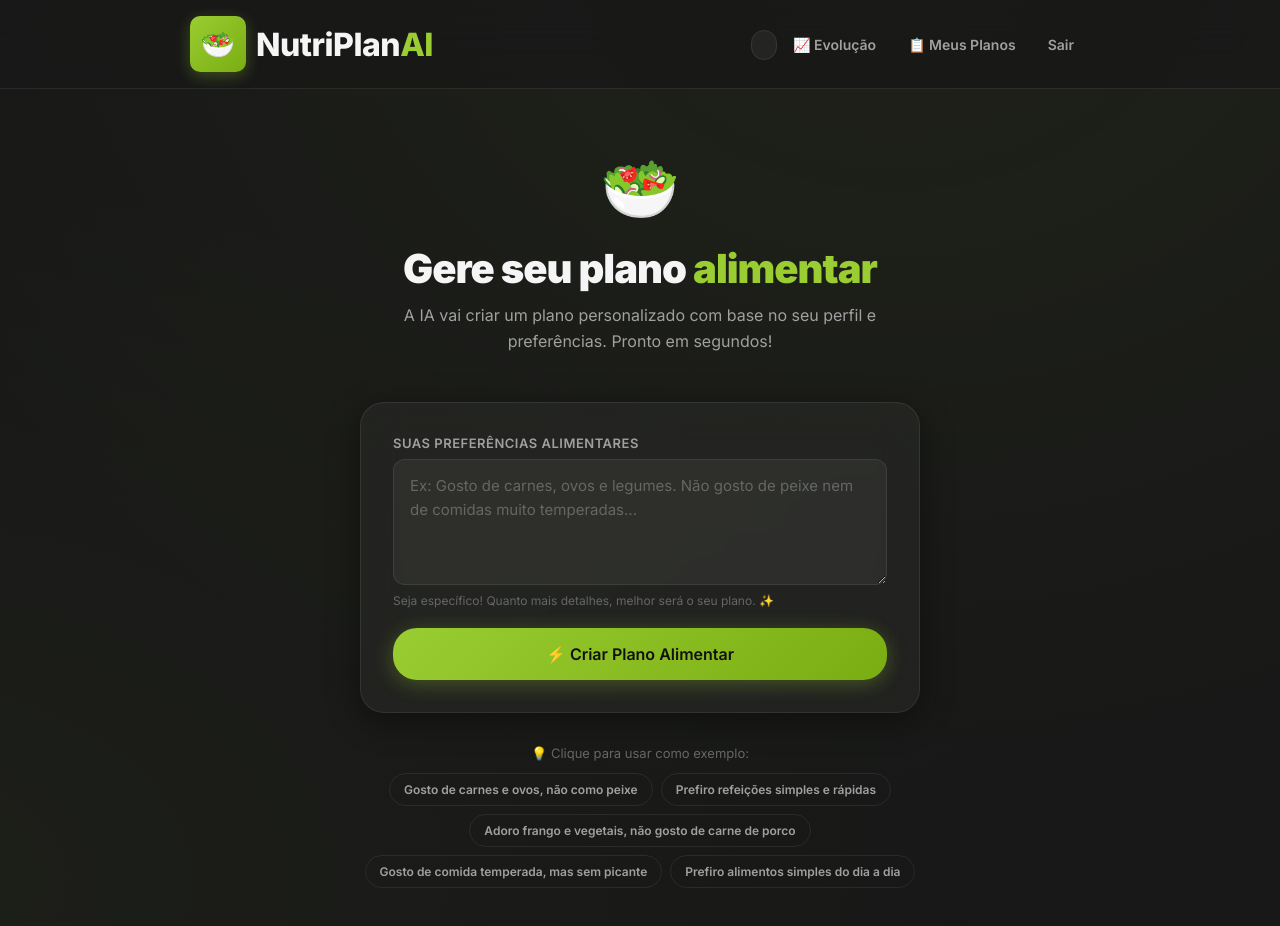
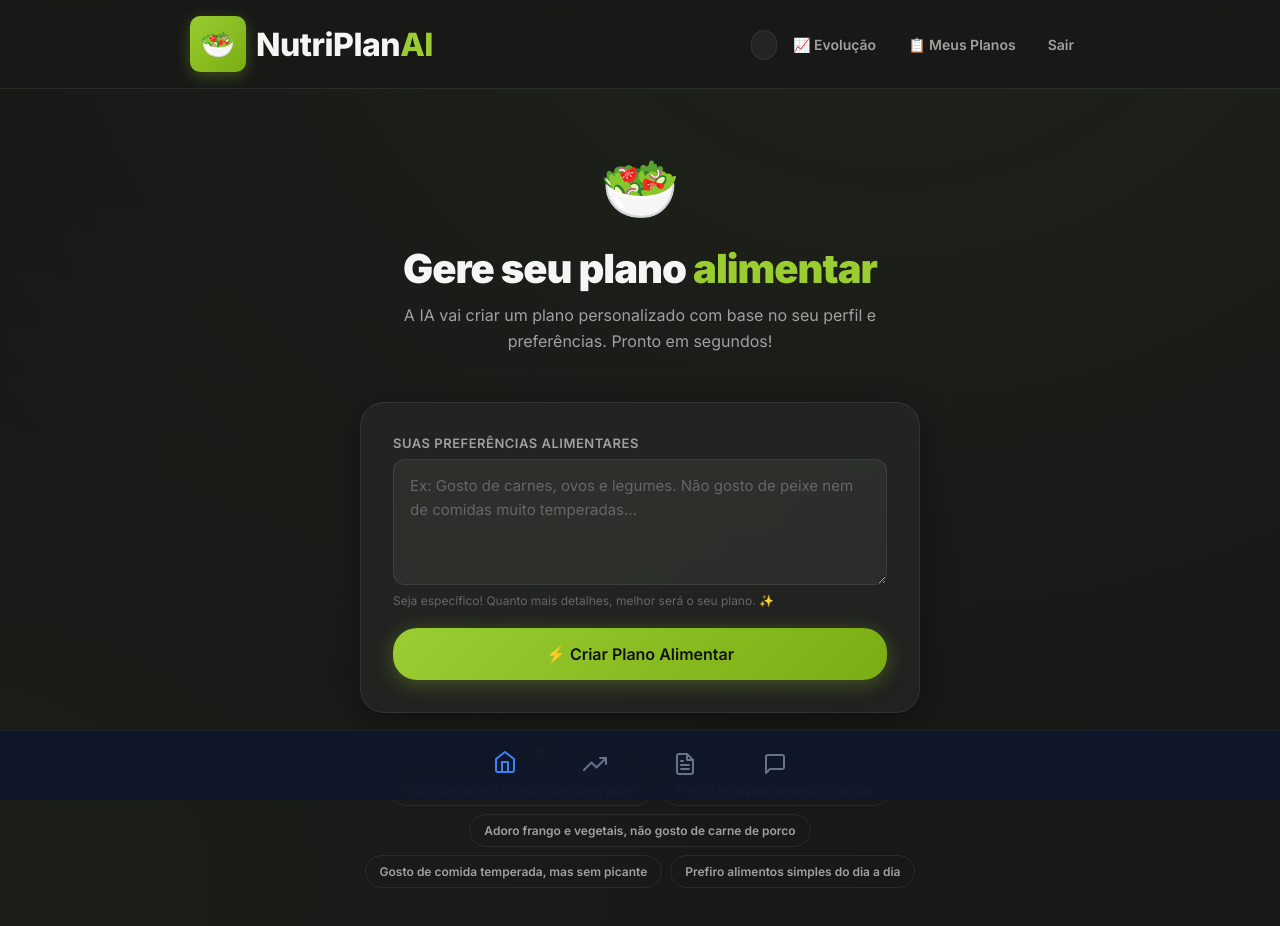
Before and after one commit to H2hMindTool/nutriplanai, a Next.js app: page /app/home in a window 1280 px wide. Shown: the top 926 px of the page. Built offline with nearby package versions, Linux system fonts and the light colour scheme; no server answers.

Commit message:
style: final visual harmony polish (zen aesthetics and minimalist navigation)

```diff
--- a/app/components/MobileNav.tsx
+++ b/app/components/MobileNav.tsx
@@ -1,36 +1,77 @@
 'use client'
 
+import React from 'react'
 import Link from 'next/link'
 import { usePathname } from 'next/navigation'
+
+const navItems = [
+  {
+    name: 'Início',
+    path: '/app/home',
+    icon: (
+      <svg viewBox="0 0 24 24" fill="none" stroke="currentColor" strokeWidth="2" strokeLinecap="round" strokeLinejoin="round" className="w-24 h-24">
+        <path d="M3 9l9-7 9 7v11a2 2 0 01-2 2H5a2 2 0 01-2-2z" />
+        <polyline points="9 22 9 12 15 12 15 22" />
+      </svg>
+    )
+  },
+  {
+    name: 'Evolução',
+    path: '/app/evolution',
+    icon: (
+      <svg viewBox="0 0 24 24" fill="none" stroke="currentColor" strokeWidth="2" strokeLinecap="round" strokeLinejoin="round" className="w-24 h-24">
+        <polyline points="23 6 13.5 15.5 8.5 10.5 1 18" />
+        <polyline points="17 6 23 6 23 12" />
+      </svg>
+    )
+  },
+  {
+    name: 'Planos',
+    path: '/app/history',
+    icon: (
+      <svg viewBox="0 0 24 24" fill="none" stroke="currentColor" strokeWidth="2" strokeLinecap="round" strokeLinejoin="round" className="w-24 h-24">
+        <path d="M14 2H6a2 2 0 00-2 2v16a2 2 0 002 2h12a2 2 0 002-2V8z" />
+        <polyline points="14 2 14 8 20 8" />
+        <line x1="16" y1="13" x2="8" y2="13" />
+        <line x1="16" y1="17" x2="8" y2="17" />
+        <polyline points="10 9 9 9 8 9" />
+      </svg>
+    )
+  },
+  {
+    name: 'Dúvidas',
+    path: '/app/support',
+    icon: (
+      <svg viewBox="0 0 24 24" fill="none" stroke="currentColor" strokeWidth="2" strokeLinecap="round" strokeLinejoin="round" className="w-24 h-24">
+        <path d="M21 15a2 2 0 01-2 2H7l-4 4V5a2 2 0 012-2h14a2 2 0 012 2z" />
+      </svg>
+    )
+  }
+]
 
 export default function MobileNav() {
   const pathname = usePathname()
 
-  // Don't show on non-app pages if needed, but for now let's show on all /app pages
-  if (!pathname.startsWith('/app')) return null
-
-  const navItems = [
-    { label: 'Início', href: '/app/home', icon: '🏠' },
-    { label: 'Evolução', href: '/app/evolution', icon: '📈' },
-    { label: 'Planos', href: '/app/history', icon: '📋' },
-    { label: 'Dúvidas', href: '/app/support', icon: '💬' },
-  ]
+  if (['/login', '/register', '/'].includes(pathname)) return null
 
   return (
-    <nav className="mobile-nav-container">
+    <nav className="mobile-nav-zen">
+      <div className="mobile-nav-inner-zen">
         {navItems.map((item) => {
-        const isActive = pathname === item.href
+          const isActive = pathname === item.path
           return (
             <Link
-            key={item.href}
-            href={item.href}
-            className={`mobile-nav-item ${isActive ? 'active' : ''}`}
+              key={item.path}
+              href={item.path}
+              className={`nav-item-zen ${isActive ? 'active' : ''}`}
             >
-            <span className="mobile-nav-icon">{item.icon}</span>
-            <span className="mobile-nav-label">{item.label}</span>
+              <div className="nav-icon-zen">
+                {item.icon}
+              </div>
             </Link>
           )
         })}
+      </div>
     </nav>
   )
 }
--- a/app/globals.css
+++ b/app/globals.css
@@ -2126,117 +2126,72 @@ html, body {
 }
 
 /* ===== FULL PAGE CHAT REFINED (AI STYLE) ===== */
-/* --- Immersive Chat Redesign --- */
-.immersive-chat-layout {
-  background: #000;
+/* --- Zen Chat Redesign (Visual Harmony) --- */
+.immersive-chat-layout-zen {
+  background: #0f172a; /* Deep Slate - smoother than pure black */
   height: 100vh;
   display: flex;
   flex-direction: column;
-  color: #fff;
+  color: #f8fafc;
   overflow: hidden;
   position: fixed;
   inset: 0;
   z-index: 1000;
 }
 
-.chat-top-bar {
+.chat-top-bar-zen {
   display: flex;
   align-items: center;
   justify-content: space-between;
-  padding: 12px 16px;
-  background: rgba(0, 0, 0, 0.7);
+  padding: 0 20px;
+  background: rgba(15, 23, 42, 0.8);
   backdrop-filter: blur(12px);
   -webkit-backdrop-filter: blur(12px);
-  border-bottom: 1px solid rgba(255, 255, 255, 0.1);
-  height: 56px;
-}
-
-.btn-chat-back {
-  display: flex;
-  align-items: center;
-  gap: 4px;
+  height: 60px;
+  border-bottom: 1px solid rgba(255, 255, 255, 0.05);
+}
+
+.btn-back-zen {
+  color: #94a3b8;
+  display: flex;
+  align-items: center;
+  transition: color 0.2s;
+}
+
+.btn-back-zen:hover {
+  color: #f1f5f9;
+}
+
+.chat-top-title-zen {
   font-size: 14px;
   font-weight: 500;
-  color: #fff;
-  text-decoration: none;
-  background: rgba(255, 255, 255, 0.1);
-  padding: 6px 12px;
-  border-radius: 20px;
-  transition: all 0.2s;
-}
-
-.btn-chat-back:hover {
-  background: rgba(255, 255, 255, 0.2);
-}
-
-.chat-top-title {
-  display: flex;
-  align-items: center;
-  gap: 8px;
-  font-weight: 600;
-  font-size: 15px;
-}
-
-.dot-online {
-  width: 8px;
-  height: 8px;
-  background: #10b981;
-  border-radius: 50%;
-  box-shadow: 0 0 8px rgba(16, 185, 129, 0.6);
-}
-
-.chat-content-fixed {
-  flex: 1;
-  position: relative;
-  overflow: hidden;
-}
-
-.chat-full-container {
-  display: flex;
-  flex-direction: column;
-  height: 100%;
+  color: #94a3b8;
+  letter-spacing: 0.05em;
+  text-transform: uppercase;
 }
 
 .chat-full-messages {
   flex: 1;
-  padding: 24px 16px 140px 16px; /* High bottom padding for input area */
+  padding: 32px 20px 150px 20px;
   overflow-y: auto;
   display: flex;
   flex-direction: column;
-  gap: 20px;
-  background: #000;
-  scroll-behavior: smooth;
-}
-
-.chat-msg-large {
-  max-width: 850px;
-  margin: 0 auto;
-  width: 100%;
-  display: flex;
-  flex-direction: column;
-}
-
-.chat-msg-content {
-  line-height: 1.6;
-  font-size: 15px;
+  gap: 32px; /* Increased gap for Zen harmony */
 }
 
 .chat-msg-user-large .chat-msg-content {
-  background: #2563eb;
+  background: #3b82f6;
   color: #fff;
-  padding: 12px 18px;
-  border-radius: 20px 20px 4px 20px;
-  align-self: flex-end;
-  max-width: 85%;
-  box-shadow: 0 4px 12px rgba(37, 99, 235, 0.2);
+  padding: 14px 20px;
+  border-radius: 24px 24px 4px 24px;
+  font-weight: 400;
+  box-shadow: 0 10px 15px -3px rgba(59, 130, 246, 0.2);
 }
 
 .chat-msg-ai-large .chat-msg-content {
-  background: transparent;
-  color: #e5e7eb;
-  padding: 4px 0;
-  align-self: flex-start;
-  width: 100%;
+  color: #cbd5e1;
+  font-size: 16px;
+  line-height: 1.7;
 }
 
 .chat-full-input-area {
@@ -2244,100 +2199,84 @@ html, body {
   bottom: 0px;
   left: 0;
   right: 0;
-  padding: 30px 16px 80px 16px; /* High bottom padding to avoid MobileNav */
-  background: linear-gradient(to top, #000 70%, transparent);
+  padding: 40px 20px 100px 20px;
+  background: linear-gradient(to top, #0f172a 70%, transparent);
   backdrop-filter: blur(12px);
   -webkit-backdrop-filter: blur(12px);
-  z-index: 100;
-}
-
-.chat-input-wrapper {
-  max-width: 768px;
+}
+
+.chat-input-wrapper-zen {
+  max-width: 600px; /* More focused input width */
   margin: 0 auto;
-  background: #1f2937;
+  background: rgba(30, 41, 59, 0.7);
   border: 1px solid rgba(255, 255, 255, 0.1);
-  border-radius: 28px;
-  padding: 4px 4px 4px 16px;
-  box-shadow: 0 10px 30px rgba(0, 0, 0, 0.5);
-  transition: border-color 0.2s, box-shadow 0.2s;
-}
-
-.chat-input-wrapper:focus-within {
-  border-color: rgba(37, 99, 235, 0.5);
-  box-shadow: 0 10px 30px rgba(37, 99, 235, 0.15);
-}
-
-.chat-full-input-row {
-  display: flex;
-  align-items: flex-end;
-  gap: 8px;
-}
-
-.chat-input-textarea {
-  flex: 1;
-  background: transparent;
-  border: none;
-  color: #fff;
-  padding: 12px 0;
-  font-size: 15px;
-  outline: none;
-  resize: none;
-  max-height: 200px;
-}
-
-.btn-send-ai {
-  width: 36px;
-  height: 36px;
+  border-radius: 32px;
+  padding: 6px 6px 6px 20px;
+}
+
+.btn-send-zen {
+  width: 40px;
+  height: 40px;
+  background: #f8fafc;
+  color: #0f172a;
   border-radius: 50%;
-  background: #fff;
-  color: #000;
-  display: flex;
-  align-items: center;
-  justify-content: center;
-  border: none;
-  cursor: pointer;
-  transition: transform 0.2s, opacity 0.2s;
-  flex-shrink: 0;
-  margin-bottom: 4px;
-}
-
-.btn-send-ai:disabled {
-  opacity: 0.3;
-  cursor: not-allowed;
-  background: #4b5563;
-  color: #9ca3af;
-}
-
-.btn-send-ai:not(:disabled):hover {
-  transform: scale(1.05);
-}
-
-.send-icon {
-  width: 20px;
-  height: 20px;
-}
-
-.chat-disclaimer {
-  font-size: 11px;
-  color: #6b7280;
-  text-align: center;
-  margin-top: 8px;
+  display: flex;
+  align-items: center;
+  justify-content: center;
+  transition: all 0.2s;
+}
+
+.btn-send-zen:disabled {
+  background: #334155;
+  color: #64748b;
+  opacity: 0.5;
+}
+
+/* --- Mobile Navigation Zen (Silent) --- */
+.mobile-nav-zen {
+  position: fixed;
+  bottom: 0;
+  left: 0;
+  right: 0;
+  height: 70px;
+  background: rgba(15, 23, 42, 0.9);
+  backdrop-filter: blur(20px);
+  -webkit-backdrop-filter: blur(20px);
+  border-top: 1px solid rgba(255, 255, 255, 0.05);
+  display: flex;
+  justify-content: center;
+  z-index: 1100;
+  padding-bottom: env(safe-area-inset-bottom);
+}
+
+.mobile-nav-inner-zen {
+  display: flex;
+  width: 100%;
+  max-width: 400px;
+  height: 100%;
+  align-items: center;
+  justify-content: space-around;
   padding: 0 20px;
 }
 
-/* Typing Indicator */
-.typing-box {
-  display: flex;
-  gap: 4px;
-  padding: 12px 0 !important;
-}
-
-.dot {
-  width: 5px;
-  height: 5px;
-  background: #9ca3af;
-  border-radius: 50%;
-  animation: typingDot 1.4s infinite ease-in-out;
+.nav-item-zen {
+  display: flex;
+  flex-direction: column;
+  align-items: center;
+  justify-content: center;
+  color: #64748b;
+  transition: color 0.3s, transform 0.2s;
+  padding: 10px;
+}
+
+.nav-item-zen.active {
+  color: #3b82f6; /* Modern Blue for active state */
+  transform: translateY(-2px);
+}
+
+.nav-icon-zen svg {
+  width: 24px;
+  height: 24px;
 }
 
 .dot:nth-child(2) { animation-delay: 0.2s; }
```
Also changed, not shown: app/app/support/page.tsx (+8 -12 lines), app/components/SupportChatFull.tsx (+8 -16 lines). Lines whose indentation alone changed are shown as unchanged.
